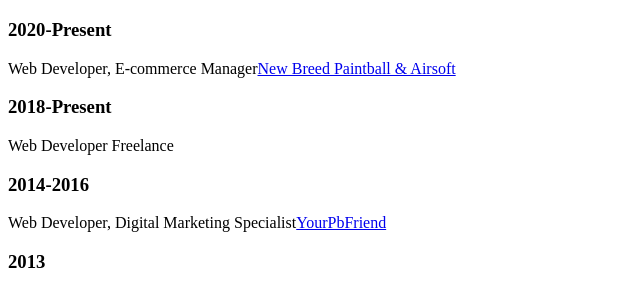
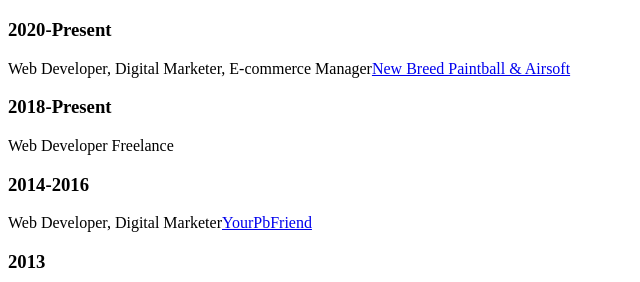
Before and after one commit to yak-was-here/yak-was-here, a Next.js app: page / in a window 1280 px wide. Shown: the part 1535-1817 px from the top of the page, without its empty margins (0-640 px from the left). Built offline with nearby package versions, Linux system fonts and the light colour scheme.

Commit message:
Add work tag title descs

```diff
--- a/components/WorkTags.js
+++ b/components/WorkTags.js
@@ -6,7 +6,7 @@ const WorkTags = ({ tags }) => {
 			{tags.map((t) => {
 				return (
 					<Link href={`/work?q=${t}`} key={t}>
-						<a>
+						<a title={`Browse more ${t} work`}>
 							<li>{t}</li>
 						</a>
 					</Link>
--- a/pages/index.js
+++ b/pages/index.js
@@ -69,7 +69,7 @@ export default function Home() {
 					<div className="experience-timeline">
 						<h3>2020-Present</h3>
 						<p>
-							Web Developer, E-commerce Manager
+							Web Developer, Digital Marketer, E-commerce Manager
 							<span>
 								<Link href="/work/newbreedpb">
 									<a>New Breed Paintball &amp; Airsoft</a>
@@ -82,7 +82,7 @@ export default function Home() {
 						</p>
 						<h3>2014-2016</h3>
 						<p>
-							Web Developer, Digital Marketing Specialist
+							Web Developer, Digital Marketer
 							<span>
 								<Link href="/work/yourpbfriend">
 									<a>YourPbFriend</a>
--- a/pages/work/index.js
+++ b/pages/work/index.js
@@ -26,9 +26,8 @@ const Index = ({ allWorkMetadata }) => {
 			<NavBar active="work" />
 			<Header heading="Work" />
 			<main role="main">
-				<Section>
-					<WorkBrowser workMetadata={allWorkMetadata} tagQuery={router.query.q} onQueryUpdate={updateURLQuery} />
-				</Section>
+				<p>Browse my work experience and personal projects. I have included codebase links, summaries, performance metrics, tech stack details, screenshots, demos, and tools used.</p>
+				<WorkBrowser workMetadata={allWorkMetadata} tagQuery={router.query.q} onQueryUpdate={updateURLQuery} />
 			</main>
 			<Footer>
 				<ContactBtn />
```
